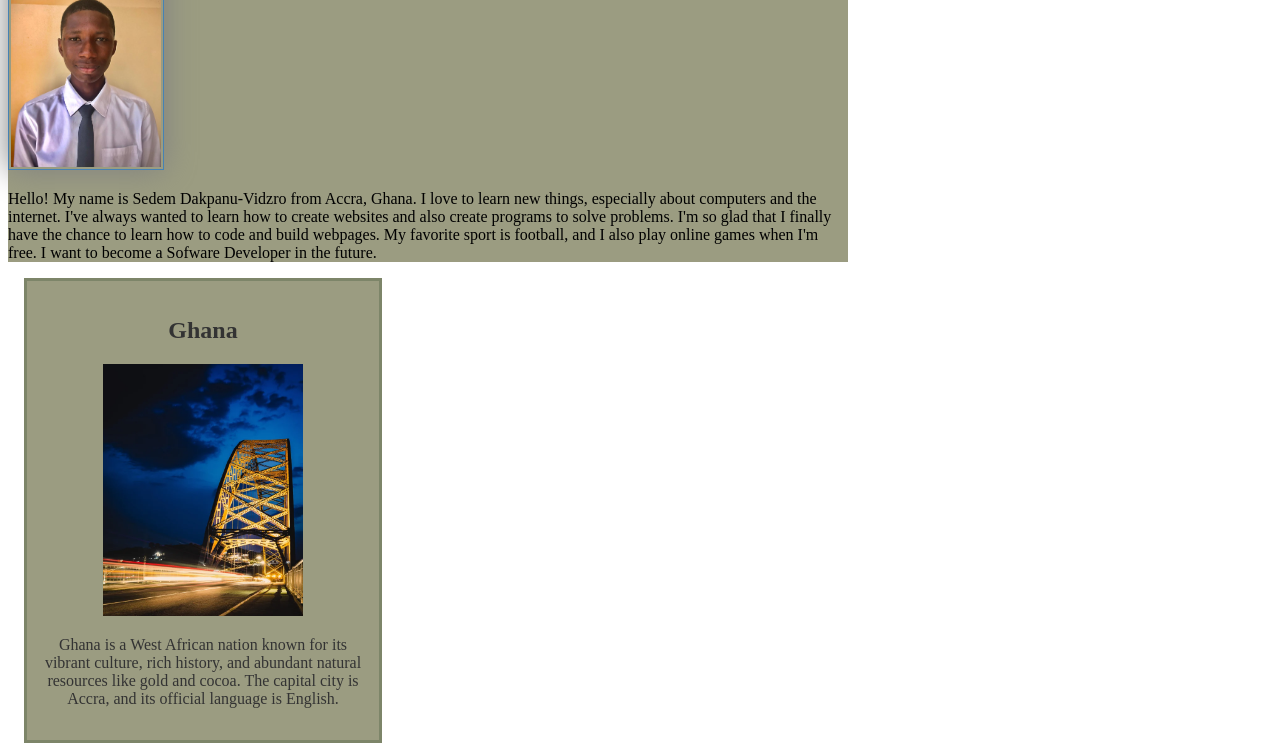
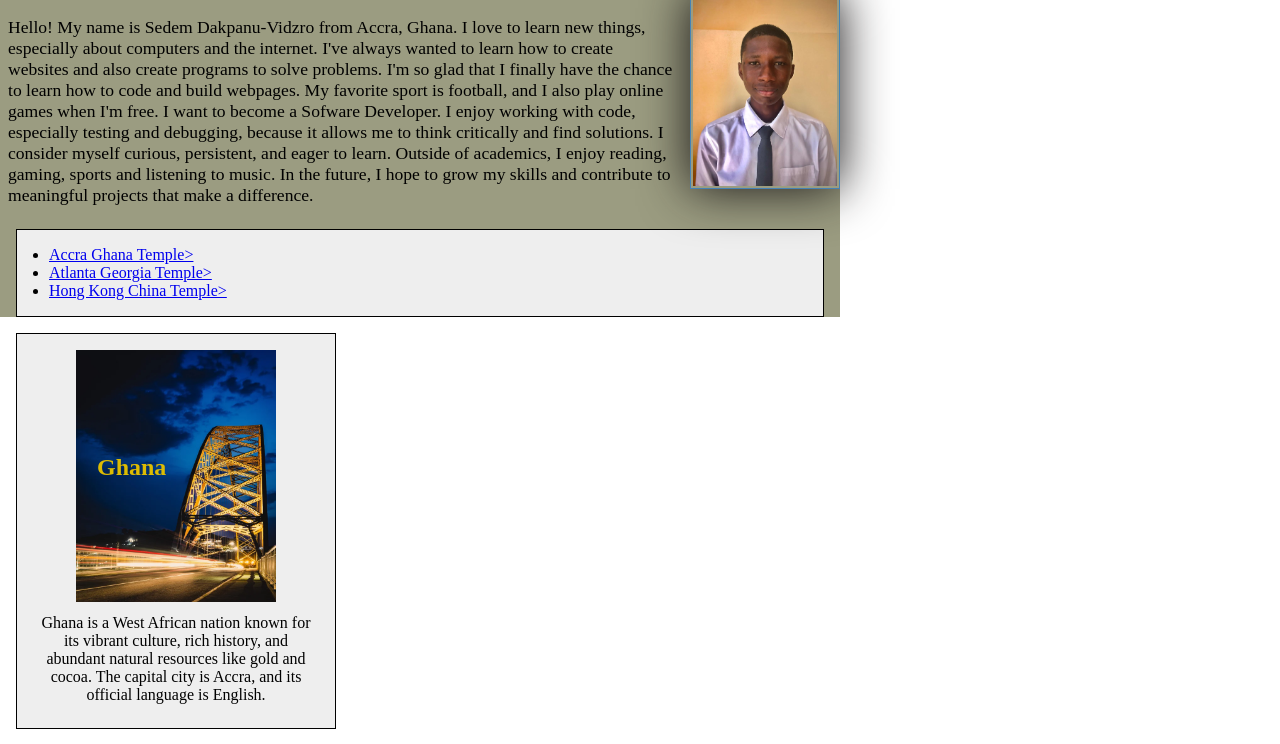
Before and after one commit to SedemD-V/wdd130, a plain HTML site: page index.html in a window 1280 px wide. Shown: the part 260-1004 px from the top of the page. Drawn offline with Linux system fonts and the light colour scheme.

Commit message:
Code along Week 3

```diff
--- a/index.html
+++ b/index.html
@@ -1,3 +1,4 @@
+<!-- 18th September 2025-->
 <!DOCTYPE html>
 <html lang="en">
 
@@ -17,22 +18,41 @@
         <nav>
             <a href="#">Home</a>
             <a href="wwr/">Rafting Website</a>
+            <a href="https://www.linkedin.com/in/sedem-dakpanu-vidzro-805587349/">Linkedin</a>
         </nav>
     </header>
 
     <main>
         <h1>Sedem Dakpanu-Vidzro | WDD 130</h1>
-        <img src="images/profile.jpg" alt="Sedem Dakpanu-Vidzro profile picture" width="200">
-        <p>
+        <img src="images/profile.jpg" alt="Sedem Dakpanu-Vidzro profile picture" width="200"> <br>
+        <p style="font-size: 110%;">
             Hello! My name is Sedem Dakpanu-Vidzro from Accra, Ghana. I love to learn new things, especially about
             computers and the internet.
             I've always wanted to learn how to create websites and also create programs to solve problems.
             I'm so glad that I finally have the chance to learn how to code and build webpages.
             My favorite sport is football, and I also play online games when I'm free. I want to become a Sofware
-            Developer in the future.
+            Developer. I enjoy working with code, especially testing and debugging, because it allows me to think
+            critically and find
+            solutions. I consider myself curious, persistent, and eager to learn. Outside of academics, I enjoy
+            reading, gaming, sports and listening to music. In the future, I hope to grow my skills and contribute to
+            meaningful projects that make
+            a difference.
         </p>
+        <ul class=" box indent">
+            <li><a href="https://www.churchofjesuschrist.org/imgs/7cf8e8b9e5a5a1f379d4e2c9bc2166f9c6007aca/full/500%2C/0/default"
+                    target="_blank">Accra Ghana Temple></a>
+            </li>
+            <li>
+                <a href="https://www.churchofjesuschrist.org/imgs/2f38e41532b2b5529266317c51193b68fdcf81d5/full/500%2C/0/default"
+                    target="_blank">Atlanta Georgia Temple></a>
+            </li>
+            <li>
+                <a href="https://www.churchofjesuschrist.org/imgs/cd518a59ee7511eca935eeeeac1ecdb94609c80b/full/500%2C/0/default"
+                    target="_blank">Hong Kong China Temple></a>
+            </li>
+        </ul>
     </main>
-    <aside>
+    <aside class="box">
         <h2>Ghana</h2>
         <img src="styles/ghana.webp" alt="Accra Ghana Landscape">
         <p>Ghana is a West African nation known for its vibrant culture, rich history, and abundant natural resources
--- a/styles/styles.css
+++ b/styles/styles.css
@@ -1,3 +1,9 @@
+* {
+    margin: 0;
+    padding: 0;
+    box-sizing: border-box;
+}
+
 :root {
     --color: darkblue;
     --background-color: rgb(155, 156, 129);
@@ -17,6 +23,8 @@ nav a {
 
 h1 {
     color: var(--color);
+    font-family: Georgia, serif;
+    padding: 7px;
 }
 
 main {
@@ -29,11 +37,14 @@ main img {
     height: auto;
     border: 1px solid steelblue;
     padding: 2px;
-    box-shadow: 0 0 30px gray;
+    box-shadow: 0 0 50px rgb(22, 19, 19);
+    float: right;
+    margin: 0 0 1rem 1rem;
 }
 
 p {
-    padding: 0;
+    padding: 7px;
+    margin: 1px;
 }
 
 aside {
@@ -44,6 +55,7 @@ aside {
     background-color: var(--background-color);
     color: #333;
     text-align: var(--text-align);
+    position: relative;
 }
 
 
@@ -52,8 +64,28 @@ aside img {
     height: auto;
 }
 
+aside h2 {
+    color: rgb(221, 188, 2);
+    position: absolute;
+    top: 120px;
+    left: 80px;
+}
+
 footer {
     margin-top: 1em;
     border-top: 1px solid #000;
     text-align: var(--text-align);
 }
+
+/* Class Selectors */
+.box {
+    margin: 1rem;
+    border: 1px solid rgba(0, 0, 0, 1);
+    padding: 1rem;
+    background-color: #eee;
+    color: #000;
+}
+
+.indent {
+    padding-left: 2rem;
+}
```
